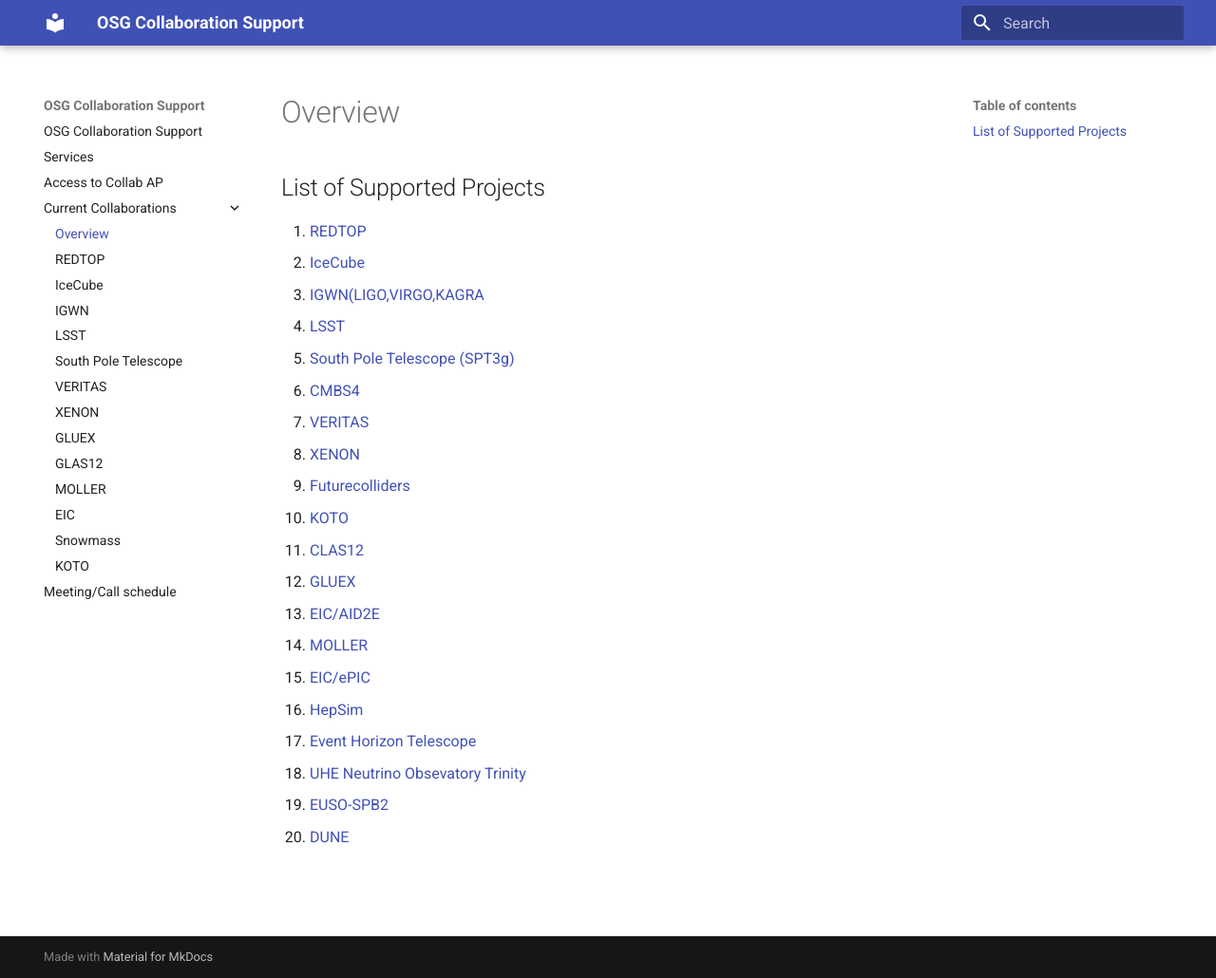
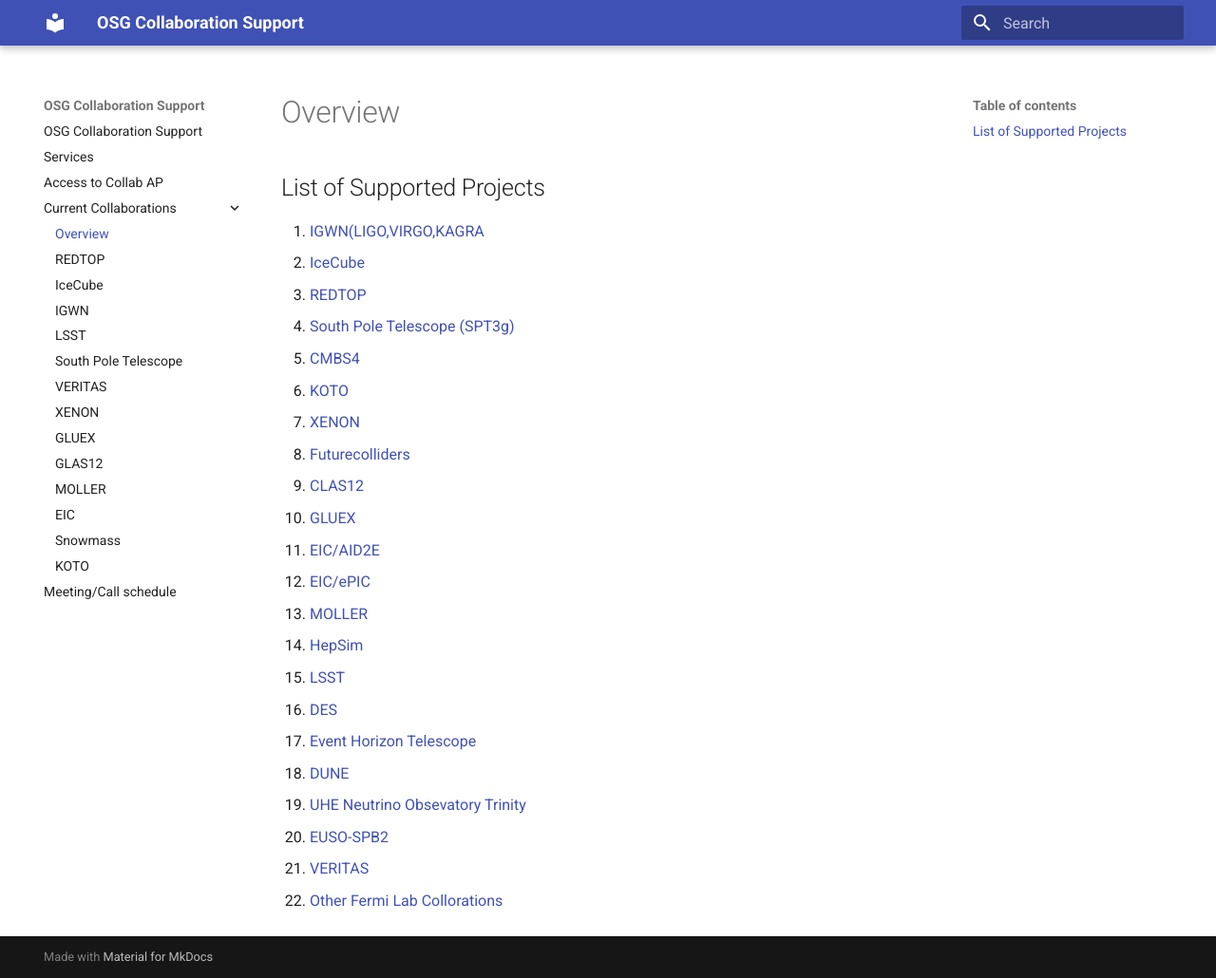
Before and after one commit to osg-htc/collaboration-support, an MkDocs documentation site: the page built from docs/projects/project-list.md, in a window 1280 px wide and 1030 px high. Shown: the whole window at 95% size. Built offline with MkDocs 1.6.1 and Material for MkDocs 9.7.7, drawn with Linux system fonts in a browser that asks for light colours.

Commit message:
Update project-list.md

```diff
--- a/docs/projects/project-list.md
+++ b/docs/projects/project-list.md
@@ -1,22 +1,23 @@
 ## List of Supported Projects
-
-1. [REDTOP](Redtop.md)
+1. [IGWN(LIGO,VIRGO,KAGRA](igwn.md)
 2. [IceCube](icecube.md)
-3. [IGWN(LIGO,VIRGO,KAGRA](igwn.md)
-4. [LSST](lsst.md)
-6. [South Pole Telescope (SPT3g)](spt.md)
-7. [CMBS4](cmbs4.md)
-8. [VERITAS](veritas.md)
-9. [XENON](xenon.md)
-10. [Futurecolliders](snowmass.md)
-11. [KOTO](koto.md)
-12. [CLAS12](clas12.md)
-13. [GLUEX](gluex.md)
-14. [EIC/AID2E](eic.md)
+3. [REDTOP](Redtop.md)
+4. [South Pole Telescope (SPT3g)](spt.md)
+5. [CMBS4](cmbs4.md)
+6. [KOTO](koto.md)
+7. [XENON](xenon.md)
+8. [Futurecolliders](snowmass.md)
+9. [CLAS12](clas12.md)
+10. [GLUEX](gluex.md)
+13. [EIC/AID2E](eic.md)
+14. [EIC/ePIC](eic.md)
 15. [MOLLER](moller.md)
-16. [EIC/ePIC](eic.md)
-17. [HepSim](hepsim.md)
-18. [Event Horizon Telescope](eht.md)
+16. [HepSim](hepsim.md)
+17. [LSST](lsst.md)
+18. [DES](des.md)
+19. [Event Horizon Telescope](eht.md)
+18. [DUNE](dune.md)
 19. [UHE Neutrino Obsevatory Trinity](uhe.md)
 20. [EUSO-SPB2](euso.md)
-21. [DUNE](dune.md)
+21. [VERITAS](veritas.md)
+22. [Other Fermi Lab Collorations](fermi.md)
```
